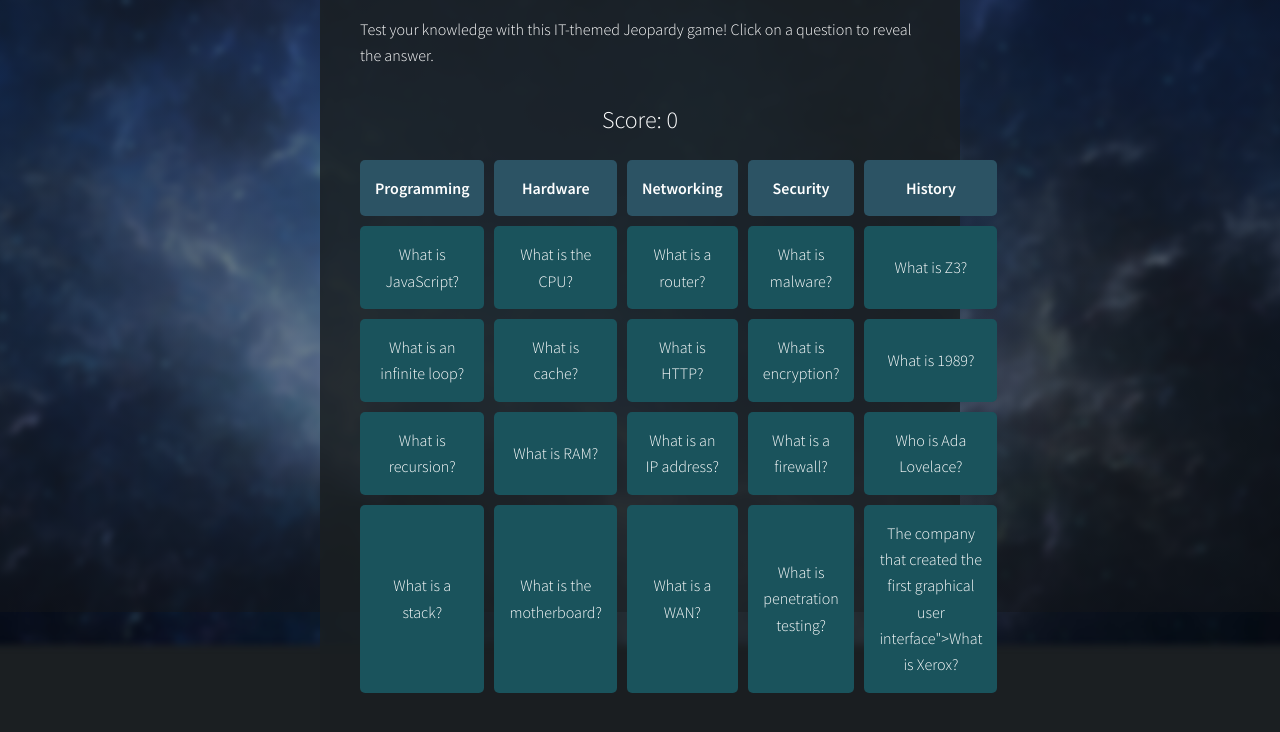
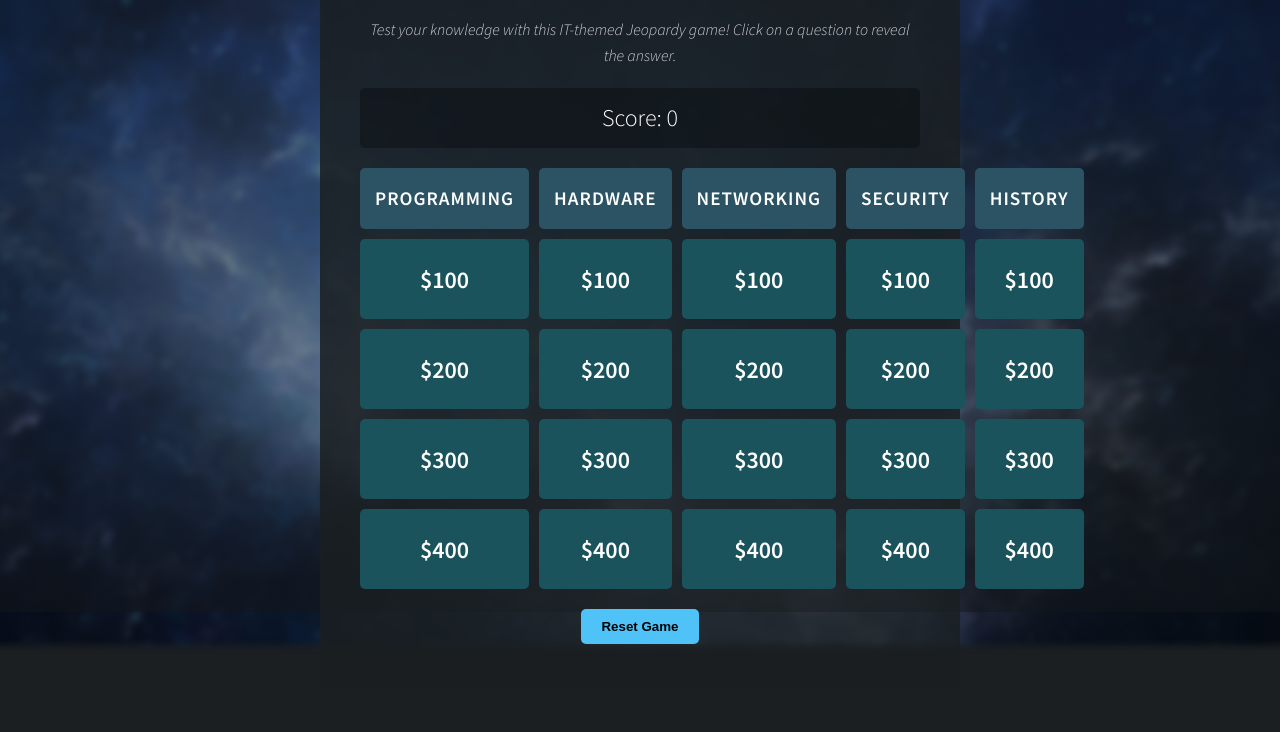
Before and after one commit to skmoonly/Jeopardy, a plain HTML site: page index.html in a window 1280 px wide. Both pictures are taken after a click on the link "JEOPARDY". Shown: the part 188-920 px from the top of the page. Drawn offline with Linux system fonts and the light colour scheme.

Commit message:
Update index.html

```diff
--- a/index.html
+++ b/index.html
@@ -1,4 +1,4 @@
-<!DOCTYPE html>
+<!DOCTYPE HTML>
 <html lang="en">
 
 <head>
@@ -129,6 +129,9 @@
             text-align: center;
             border-radius: 5px;
             font-weight: bold;
+            font-size: 1.2rem;
+            text-transform: uppercase;
+            letter-spacing: 1px;
         }
 
         .jeopardy-question {
@@ -142,10 +145,18 @@
             align-items: center;
             justify-content: center;
             transition: background 0.3s ease;
+            font-size: 1.5rem;
+            font-weight: bold;
         }
 
         .jeopardy-question:hover {
             background: #2a9d8f;
+        }
+
+        .jeopardy-question.used {
+            background: #333;
+            cursor: default;
+            opacity: 0.5;
         }
 
         .jeopardy-modal {
@@ -155,7 +166,7 @@
             left: 0;
             width: 100%;
             height: 100%;
-            background: rgba(0, 0, 0, 0.8);
+            background: rgba(0, 0, 0, 0.9);
             z-index: 100;
             align-items: center;
             justify-content: center;
@@ -168,6 +179,8 @@
             max-width: 600px;
             width: 80%;
             position: relative;
+            border: 2px solid #4fc3f7;
+            box-shadow: 0 0 20px rgba(79, 195, 247, 0.5);
         }
 
         .jeopardy-close {
@@ -176,12 +189,68 @@
             right: 15px;
             font-size: 24px;
             cursor: pointer;
+            color: #fff;
+            transition: color 0.3s ease;
+        }
+
+        .jeopardy-close:hover {
+            color: #4fc3f7;
         }
 
         .jeopardy-score {
             text-align: center;
             font-size: 1.5rem;
             margin: 20px 0;
+            background: rgba(0, 0, 0, 0.3);
+            padding: 10px;
+            border-radius: 5px;
+        }
+
+        #jeopardyReset {
+            display: block;
+            margin: 20px auto;
+            padding: 10px 20px;
+            background: #4fc3f7;
+            color: #000;
+            border: none;
+            border-radius: 5px;
+            cursor: pointer;
+            font-weight: bold;
+            transition: background 0.3s ease;
+        }
+
+        #jeopardyReset:hover {
+            background: #2a9d8f;
+        }
+
+        .jeopardy-instructions {
+            text-align: center;
+            margin-bottom: 20px;
+            font-style: italic;
+            opacity: 0.8;
+        }
+
+        /* Responsive adjustments */
+        @media screen and (max-width: 736px) {
+            .jeopardy-board {
+                grid-template-columns: repeat(3, 1fr);
+            }
+
+            .jeopardy-question {
+                min-height: 60px;
+                font-size: 1.2rem;
+            }
+        }
+
+        @media screen and (max-width: 480px) {
+            .jeopardy-board {
+                grid-template-columns: repeat(2, 1fr);
+            }
+
+            .jeopardy-modal-content {
+                width: 95%;
+                padding: 20px;
+            }
         }
     </style>
 </head>
@@ -257,7 +326,7 @@
             <!-- Jeopardy Section -->
             <article id="jeopardy">
                 <h2 class="major">Jeopardy</h2>
-                <p>Test your knowledge with this IT-themed Jeopardy game! Click on a question to reveal the answer.</p>
+                <p class="jeopardy-instructions">Test your knowledge with this IT-themed Jeopardy game! Click on a question to reveal the answer.</p>
 
                 <div class="jeopardy-score">Score: <span id="score">0</span></div>
 
@@ -270,30 +339,32 @@
                     <div class="jeopardy-category">History</div>
 
                     <!-- Questions -->
-                    <div class="jeopardy-question" data-value="100" data-answer="A programming language known for its use in web development">What is JavaScript?</div>
-                    <div class="jeopardy-question" data-value="100" data-answer="The brain of the computer">What is the CPU?</div>
-                    <div class="jeopardy-question" data-value="100" data-answer="A device that connects multiple networks together">What is a router?</div>
-                    <div class="jeopardy-question" data-value="100" data-answer="A type of malicious software">What is malware?</div>
-                    <div class="jeopardy-question" data-value="100" data-answer="The first programmable computer">What is Z3?</div>
+                    <div class="jeopardy-question" data-value="100" data-answer="A programming language known for its use in web development">$100</div>
+                    <div class="jeopardy-question" data-value="100" data-answer="The brain of the computer">$100</div>
+                    <div class="jeopardy-question" data-value="100" data-answer="A device that connects multiple networks together">$100</div>
+                    <div class="jeopardy-question" data-value="100" data-answer="A type of malicious software">$100</div>
+                    <div class="jeopardy-question" data-value="100" data-answer="The first programmable computer">$100</div>
 
-                    <div class="jeopardy-question" data-value="200" data-answer="A loop that never ends">What is an infinite loop?</div>
-                    <div class="jeopardy-question" data-value="200" data-answer="Temporary storage for frequently accessed data">What is cache?</div>
-                    <div class="jeopardy-question" data-value="200" data-answer="The protocol used for web browsing">What is HTTP?</div>
-                    <div class="jeopardy-question" data-value="200" data-answer="The practice of encoding messages to keep them secret">What is encryption?</div>
-                    <div class="jeopardy-question" data-value="200" data-answer="The year the World Wide Web was invented">What is 1989?</div>
+                    <div class="jeopardy-question" data-value="200" data-answer="A loop that never ends">$200</div>
+                    <div class="jeopardy-question" data-value="200" data-answer="Temporary storage for frequently accessed data">$200</div>
+                    <div class="jeopardy-question" data-value="200" data-answer="The protocol used for web browsing">$200</div>
+                    <div class="jeopardy-question" data-value="200" data-answer="The practice of encoding messages to keep them secret">$200</div>
+                    <div class="jeopardy-question" data-value="200" data-answer="The year the World Wide Web was invented">$200</div>
 
-                    <div class="jeopardy-question" data-value="300" data-answer="A function that calls itself">What is recursion?</div>
-                    <div class="jeopardy-question" data-value="300" data-answer="Volatile memory that loses data when power is off">What is RAM?</div>
-                    <div class="jeopardy-question" data-value="300" data-answer="A unique identifier for a device on a network">What is an IP address?</div>
-                    <div class="jeopardy-question" data-value="300" data-answer="A security system that controls incoming and outgoing network traffic">What is a firewall?</div>
-                    <div class="jeopardy-question" data-value="300" data-answer="The first computer programmer">Who is Ada Lovelace?</div>
+                    <div class="jeopardy-question" data-value="300" data-answer="A function that calls itself">$300</div>
+                    <div class="jeopardy-question" data-value="300" data-answer="Volatile memory that loses data when power is off">$300</div>
+                    <div class="jeopardy-question" data-value="300" data-answer="A unique identifier for a device on a network">$300</div>
+                    <div class="jeopardy-question" data-value="300" data-answer="A security system that controls incoming and outgoing network traffic">$300</div>
+                    <div class="jeopardy-question" data-value="300" data-answer="The first computer programmer">$300</div>
 
-                    <div class="jeopardy-question" data-value="400" data-answer="A data structure that follows LIFO principle">What is a stack?</div>
-                    <div class="jeopardy-question" data-value="400" data-answer="The component that connects all parts of a computer">What is the motherboard?</div>
-                    <div class="jeopardy-question" data-value="400" data-answer="A network that spans a large geographical area">What is a WAN?</div>
-                    <div class="jeopardy-question" data-value="400" data-answer="The practice of testing systems for vulnerabilities">What is penetration testing?</div>
-                    <div class="jeopardy-question" data-value="400" data-answer">The company that created the first graphical user interface">What is Xerox?</div>
+                    <div class="jeopardy-question" data-value="400" data-answer="A data structure that follows LIFO principle">$400</div>
+                    <div class="jeopardy-question" data-value="400" data-answer="The component that connects all parts of a computer">$400</div>
+                    <div class="jeopardy-question" data-value="400" data-answer="A network that spans a large geographical area">$400</div>
+                    <div class="jeopardy-question" data-value="400" data-answer="The practice of testing systems for vulnerabilities">$400</div>
+                    <div class="jeopardy-question" data-value="400" data-answer="The company that created the first graphical user interface">$400</div>
                 </div>
+
+                <button id="jeopardyReset">Reset Game</button>
 
                 <div class="jeopardy-modal" id="jeopardyModal">
                     <div class="jeopardy-modal-content">
@@ -341,7 +412,15 @@
 
     <!-- Jeopardy Script -->
     <script>
+        // Jeopardy Game Functionality
         document.addEventListener('DOMContentLoaded', function() {
+            // Check if we're on the Jeopardy page
+            if (document.getElementById('jeopardy')) {
+                initJeopardy();
+            }
+        });
+
+        function initJeopardy() {
             const questions = document.querySelectorAll('.jeopardy-question');
             const modal = document.getElementById('jeopardyModal');
             const closeBtn = document.getElementById('jeopardyClose');
@@ -351,20 +430,30 @@
             const correctBtn = document.getElementById('correctBtn');
             const wrongBtn = document.getElementById('wrongBtn');
             const scoreElement = document.getElementById('score');
+            const resetBtn = document.getElementById('jeopardyReset');
 
             let currentScore = 0;
             let currentValue = 0;
+            let currentQuestion = null;
 
             // Add click event to each question
             questions.forEach(question => {
                 question.addEventListener('click', function() {
+                    // Don't do anything if already used
+                    if (this.classList.contains('used')) return;
+
                     currentValue = parseInt(this.getAttribute('data-value'));
                     const answer = this.getAttribute('data-answer');
+                    const questionText = this.textContent;
 
                     modalValue.textContent = '$' + currentValue;
-                    modalQuestion.textContent = this.textContent;
+                    modalQuestion.textContent = questionText;
                     modalAnswer.textContent = answer;
 
+                    // Store reference to current question
+                    currentQuestion = this;
+
+                    // Show modal
                     modal.style.display = 'flex';
                 });
             });
@@ -378,6 +467,12 @@
             correctBtn.addEventListener('click', function() {
                 currentScore += currentValue;
                 scoreElement.textContent = currentScore;
+
+                // Mark question as used
+                if (currentQuestion) {
+                    currentQuestion.classList.add('used');
+                }
+
                 modal.style.display = 'none';
             });
 
@@ -385,7 +480,25 @@
             wrongBtn.addEventListener('click', function() {
                 currentScore -= currentValue;
                 scoreElement.textContent = currentScore;
+
+                // Mark question as used
+                if (currentQuestion) {
+                    currentQuestion.classList.add('used');
+                }
+
                 modal.style.display = 'none';
+            });
+
+            // Reset button
+            resetBtn.addEventListener('click', function() {
+                // Reset score
+                currentScore = 0;
+                scoreElement.textContent = currentScore;
+
+                // Reset all questions
+                questions.forEach(question => {
+                    question.classList.remove('used');
+                });
             });
 
             // Close modal if clicked outside
@@ -394,7 +507,7 @@
                     modal.style.display = 'none';
                 }
             });
-        });
+        }
     </script>
 
 </body>
```
